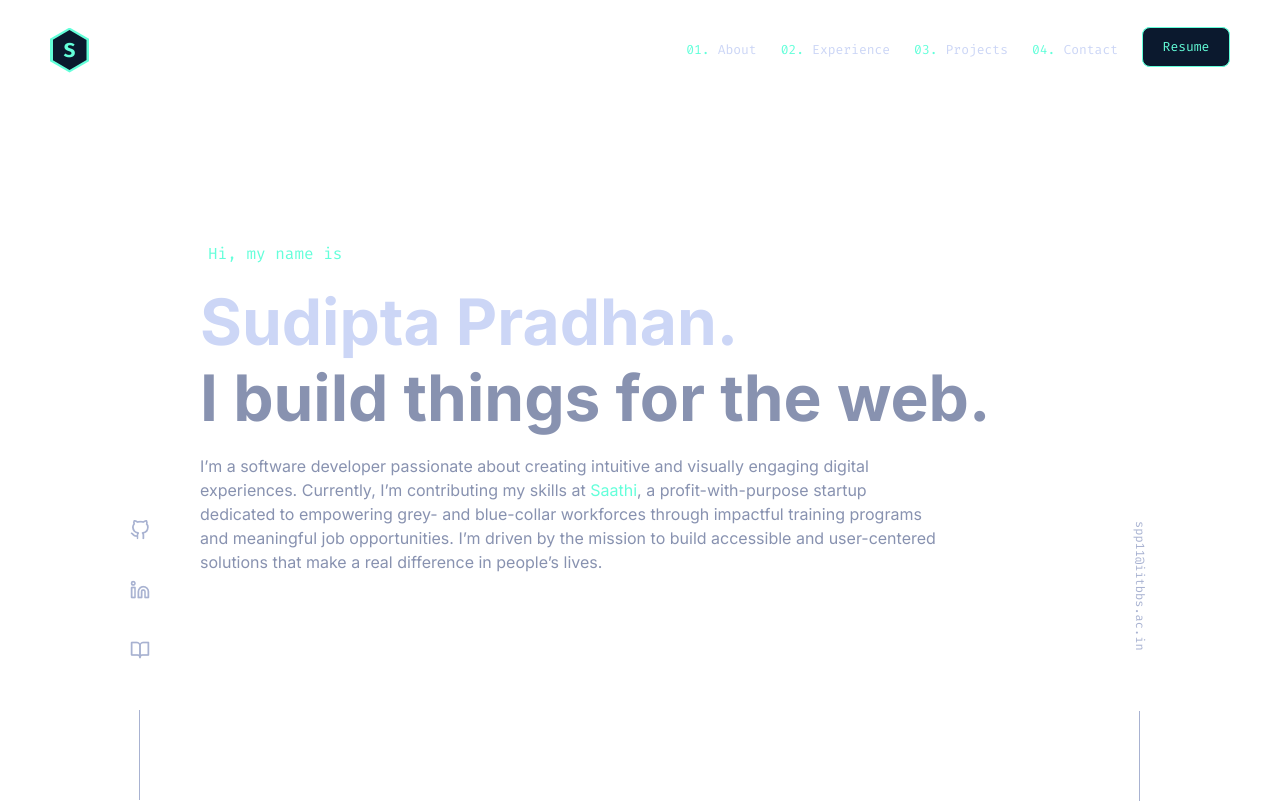
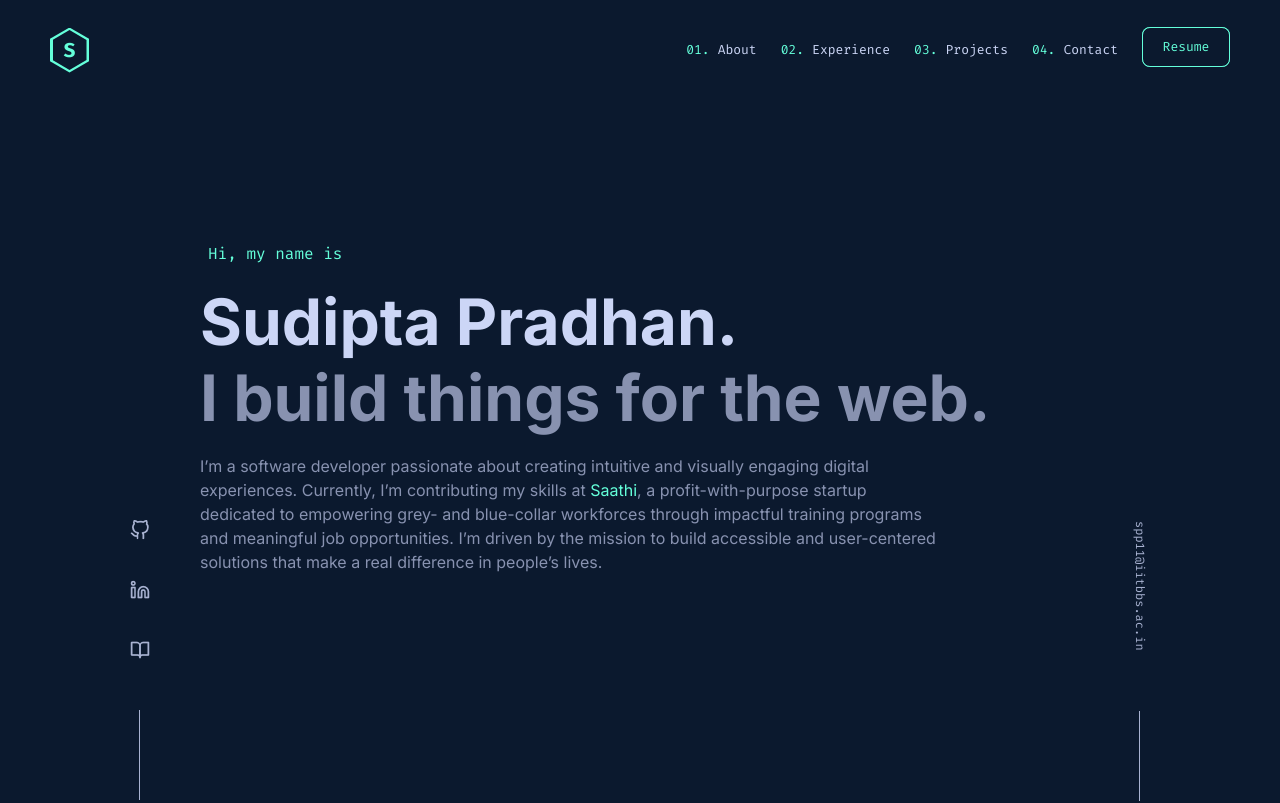
Before and after one commit to sudiptapradhan1181/skywalker, a Next.js app: page / in a window 1280 px wide. Shown: the top 803 px of the page. Built offline with nearby package versions, Linux system fonts and the light colour scheme.

Commit message:
changed bg

```diff
--- a/src/app/page.tsx
+++ b/src/app/page.tsx
@@ -35,7 +35,7 @@ export default function Home() {
     setIsMwebMenuOpen((prev) => !prev);
   };
   return (
-    <div className="relative font-[family-name:var(--font-fira-code)]">
+    <div className="relative font-[family-name:var(--font-fira-code)] bg-primarybg">
       <Header setIsMwebMenuOpen={setIsMwebMenuOpen} />
       <FirstFold />
       <AboutSection />
```
